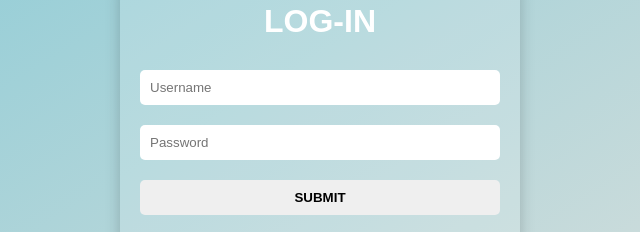
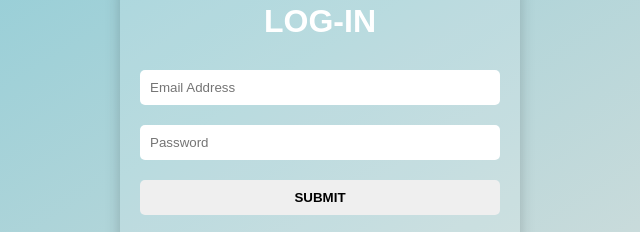
Before and after one commit to rjyu04-dot/VAAS, a plain HTML site: page index.html in a window 1280 px wide. Shown: the part 238-470 px from the top of the page, 320-960 px from the left. Drawn offline with nearby package versions, Linux system fonts and the light colour scheme.

Commit message:
Update on sign.html index.html dashboard.html script 4

```diff
--- a/index.html
+++ b/index.html
@@ -55,7 +55,7 @@
 <div class="container">
     <h1>LOG-IN</h1>
     <form id="loginForm">
-        <input type="text" id="username" placeholder="Username" required>
+        <input type="email" id="email" placeholder="Email Address" required>
         <input type="password" id="password" placeholder="Password" required>
         <input type="submit" value="SUBMIT">
         <input type="reset" value="CANCEL">
```
